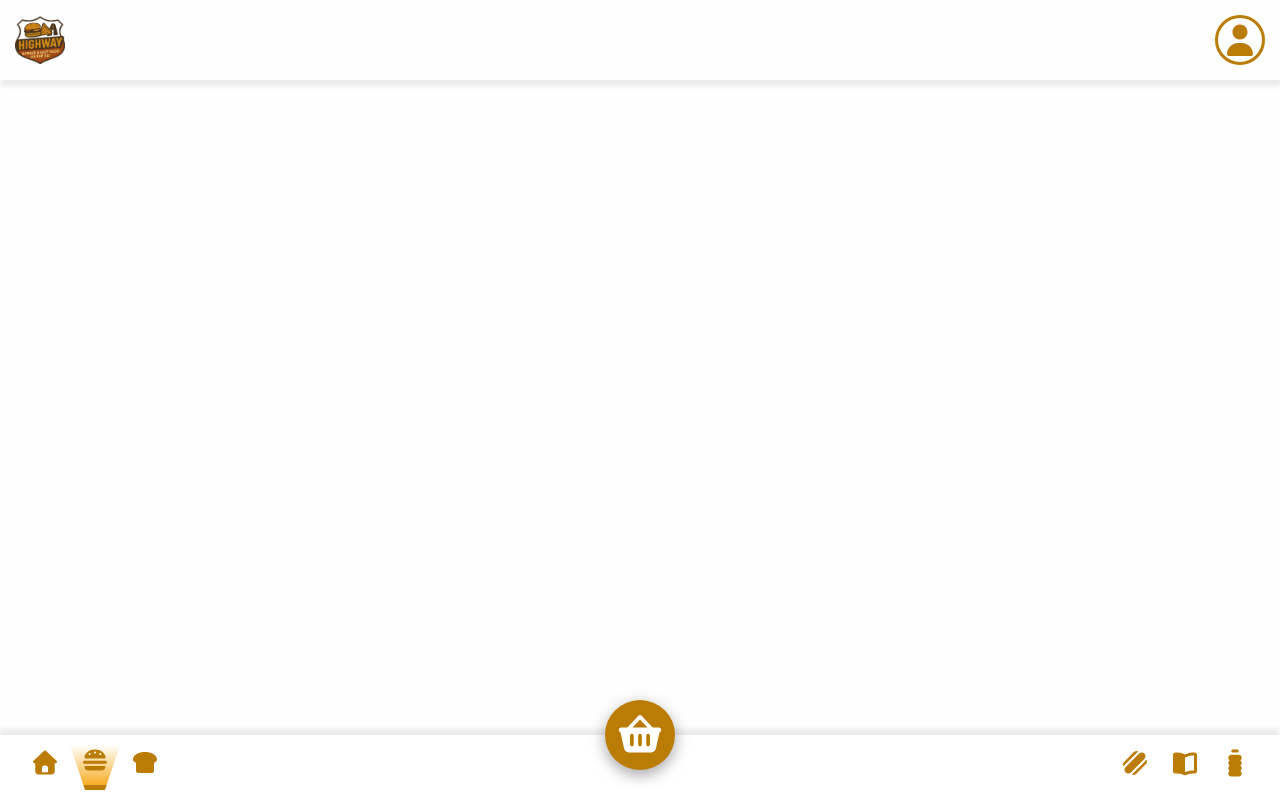
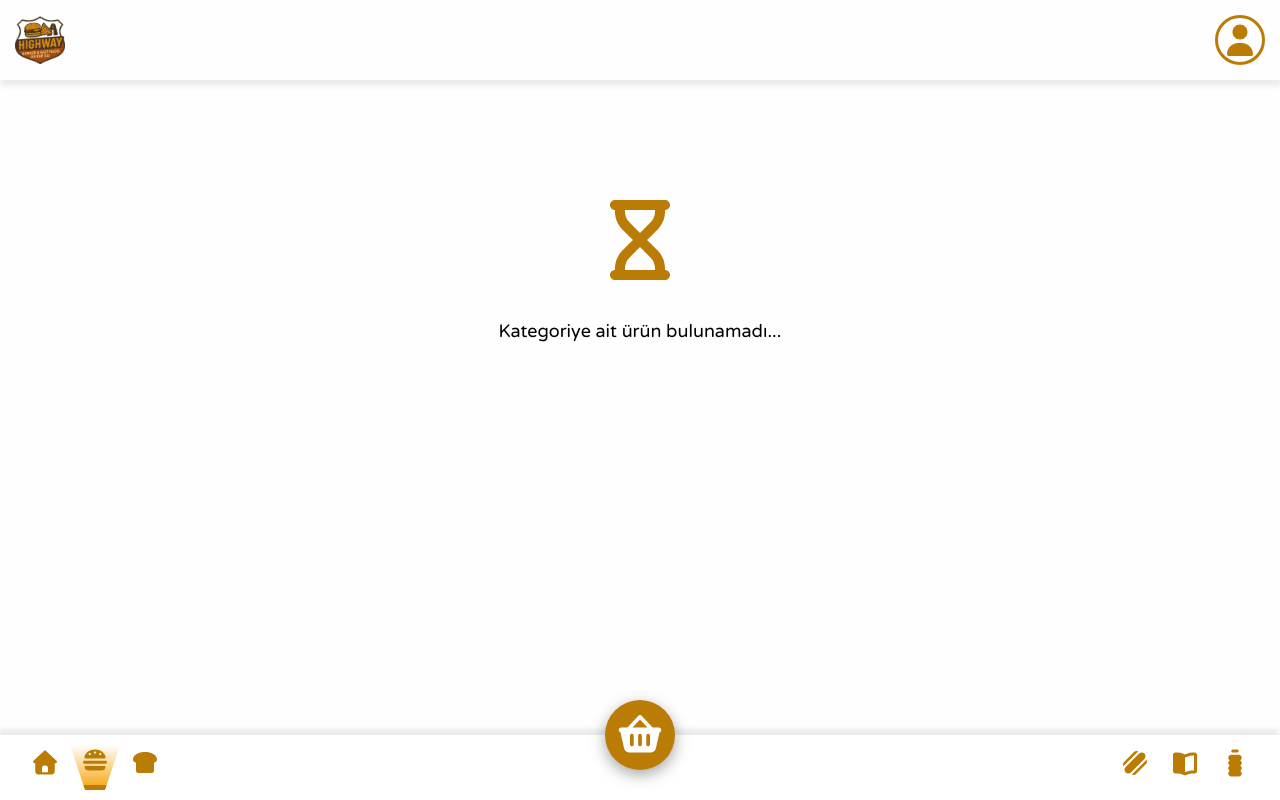
Before and after one commit to gokturkdogan/highway-burger, a Vue app: page /products/burgers in a window 1280 px wide. Built offline with nearby package versions, Linux system fonts and the light colour scheme; no server answers.

Commit message:
some edits

```diff
--- /dev/null
+++ b/src/assets/icons/empty-icon.vue
@@ -0,0 +1,3 @@
+<template>
+<svg xmlns="http://www.w3.org/2000/svg" viewBox="0 0 640 640"><path d="M128 96C128 78.3 142.3 64 160 64L480 64C497.7 64 512 78.3 512 96C512 113.7 497.7 128 480 128L480 139C480 181.4 463.1 222.1 433.1 252.1L365.2 320L433.1 387.9C463.1 417.9 480 458.6 480 501L480 512C497.7 512 512 526.3 512 544C512 561.7 497.7 576 480 576L160 576C142.3 576 128 561.7 128 544C128 526.3 142.3 512 160 512L160 501C160 458.6 176.9 417.9 206.9 387.9L274.8 320L206.9 252.1C176.9 222.1 160 181.4 160 139L160 128C142.3 128 128 113.7 128 96zM224 128L224 139C224 164.5 234.1 188.9 252.1 206.9L320 274.8L387.9 206.9C405.9 188.9 416 164.5 416 139L416 128L224 128zM224 512L416 512L416 501C416 475.5 405.9 451.1 387.9 433.1L320 365.2L252.1 433.1C234.1 451.1 224 475.5 224 501L224 512z"/></svg>
+</template>
--- /dev/null
+++ b/src/components/Products/Empty.vue
@@ -0,0 +1,35 @@
+<template>
+    <div class="empty">
+        <EmptyIcon class="empty__icon" />
+        <span class="empty__text">Kategoriye ait ürün bulunamadı...</span>
+    </div>
+</template>
+<script>
+import EmptyIcon from '../../assets/icons/empty-icon.vue';
+export default {
+    name: "Empty",
+    data() { },
+    components: {
+        EmptyIcon
+    }
+};
+</script>
+<style lang="scss" scoped>
+.empty {
+    display: flex;
+    flex-direction: column;
+    align-items: center;
+    justify-content: center;
+    margin-top: 100px;
+
+    &__icon {
+        width: 100px;
+        fill: #bb7c05;
+    }
+
+    &__text {
+        margin-top: 30px;
+        font-size: 18px;
+    }
+}
+</style>
--- a/src/components/Products/List.vue
+++ b/src/components/Products/List.vue
@@ -1,11 +1,14 @@
 <template>
     <div class="nav">
-        <div v-for="product in products" :key="products.id" class="nav__item" :class="{ '-drink': isDrinks, '-sandwich': isSandwiches }">
-            <img class="nav__image" :src="cdnUrl + product.attributes.image.data.attributes.url"  alt="burger">
+        <div v-for="product in products" :key="products.id" class="nav__item"
+            :class="{ '-drink': isDrinks, '-sandwich': isSandwiches, '-toast': isToastes }">
+            <img class="nav__image" :src="cdnUrl + product.attributes.image.data.attributes.url" alt="burger">
             <div class="nav__itemContent">
                 <div class="nav__title">{{ product.attributes.name }}</div>
                 <div class="nav__subtitle">{{ product.attributes.description }}</div>
-                <div class="nav__price">{{ product.attributes.price }}<span v-if="product.attributes.secondPrice">/</span>{{ product.attributes.secondPrice }}₺ <span class="nav__suffix">{{ product.attributes.extra }}</span></div>
+                <div class="nav__price">{{ product.attributes.price }}<span
+                        v-if="product.attributes.secondPrice">/</span>{{ product.attributes.secondPrice }}₺ <span
+                        class="nav__suffix">{{ product.attributes.extra }}</span></div>
             </div>
             <div class="nav__action">
                 <BasketIcon class="nav__actionIcon" />
@@ -16,7 +19,7 @@
 <script>
 import BasketIcon from '../../assets/icons/basket-icon.vue'
 export default {
-    name: "BurgersList",
+    name: "ProductList",
     data() {
         return {
             cdnUrl: 'http://localhost:1337'
@@ -37,6 +40,11 @@ export default {
             defauld: false
         },
         isSandwiches: {
+            type: Boolean,
+            required: false,
+            defauld: false
+        },
+        isToastes: {
             type: Boolean,
             required: false,
             defauld: false
@@ -70,6 +78,10 @@ export default {
 
         &.-drink {
             height: 70px;
+        }
+
+        &.-toast {
+            height: 80px;
         }
     }
 
--- a/src/views/Products.vue
+++ b/src/views/Products.vue
@@ -1,18 +1,26 @@
 <template>
   <div class="products">
-    <div class="products__loader" v-if="loader"><BurgerSpinner /></div>
-    <List v-else :products="products" :isDrinks="isDrinks" :isSandwiches="isSandwiches"/>
+    <div class="products__loader" v-if="loader">
+      <BurgerSpinner />
+    </div>
+    <div v-else>
+      <Empty v-if="isEmpty" />
+      <List v-else="products.lenght" :products="products" :isDrinks="isDrinks" :isSandwiches="isSandwiches"
+        :isToastes="isToastes" />
+    </div>
   </div>
 </template>
 
 <script>
 import List from '../components/Products/List.vue';
 import BurgerSpinner from '../components/base/BurgerSpinner.vue';
+import Empty from '../components/Products/Empty.vue';
 export default {
   name: "Products",
   components: {
     List,
-    BurgerSpinner
+    BurgerSpinner,
+    Empty
   },
   props: {
     categorySlug: {
@@ -36,6 +44,12 @@ export default {
     },
     isSandwiches() {
       return this.$route.params.categorySlug === 'sandwiches';
+    },
+    isToastes() {
+      return this.$route.params.categorySlug === 'toastes';
+    },
+    isEmpty() {
+      return this.products.length === 0;
     }
   },
 };
```
